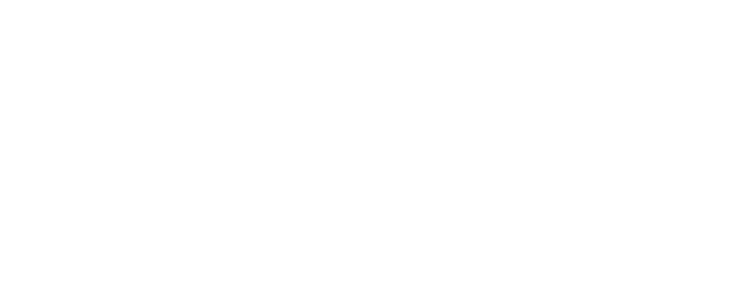
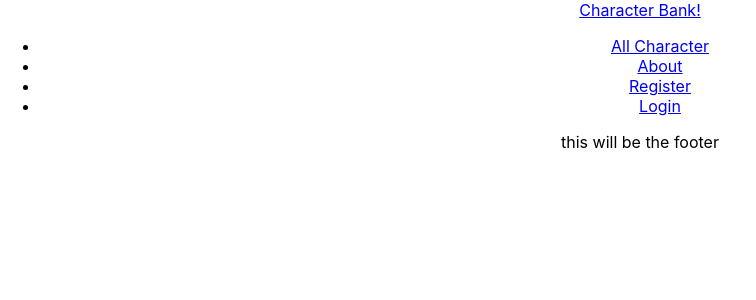
Before and after one commit to bopkid/Character-bank-client, a React (Create React App) app: page /profile/1/new in a window 1280 px wide. Shown: the top 300 px of the page, without its empty margins (0-756 px from the left). Built offline with nearby package versions, Linux system fonts and the light colour scheme.

Commit message:
added character list

```diff
--- a/src/App.js
+++ b/src/App.js
@@ -1,13 +1,31 @@
-import React from 'react';
+import React , {useState} from 'react';
 import { withRouter } from 'react-router-dom'
 import Routes from './config/routes'
+
+import Header from './pages/Header'
+import Footer  from './pages/Footer'
 
 import './App.css';
 
 function App() {
+  const [currentUser, setCurrentUser] = useState(localStorage.getItem('uid'))
+
+  const storeUser = (userId) =>{
+    setCurrentUser(userId)
+    localStorage.setItem('uid', userId)
+  }
   return (
+
     <div className="App">
-      <Routes />
+    <Header
+      currentUser = { currentUser }
+
+    />
+      <Routes
+         currentUser = { currentUser }
+         storeUser = { storeUser }
+      />
+    <Footer />
     </div>
   );
 }
--- /dev/null
+++ b/src/components/CharacterCard.js
@@ -0,0 +1,11 @@
+import React from 'react';
+
+const CharacterCard = (props) => {
+    return (
+        <div>
+        <h3> {props.Name }</h3>
+        </div>
+    );
+}
+
+export default CharacterCard;
--- a/src/config/routes.js
+++ b/src/config/routes.js
@@ -2,9 +2,11 @@
 import { Switch , Route} from 'react-router-dom'
 
 import Home from '../pages/Home'
+import CharacterList from '../pages/CharacterList'
 
 export default (props) =>(
     <Switch>
         <Route exact path ='/' component = { Home } />
+        <Route path = '/characters' component = { CharacterList} />
     </Switch>
 )
--- /dev/null
+++ b/src/models/character.js
@@ -0,0 +1,11 @@
+const url = `http://localhost:3001/api`
+
+class CharacterModel{
+    static all = () => {
+        return fetch(`${url}/characters`)
+        .then(res => res.json())
+    }
+}
+
+
+export default CharacterModel
--- /dev/null
+++ b/src/pages/CharacterList.js
@@ -0,0 +1,41 @@
+import React, { Component } from 'react';
+import CharacterModel  from '../models/character'
+
+import { Link } from 'react-router-dom'
+import CharacterCard from '../components/CharacterCard';
+
+
+
+class CharacterList extends Component {
+    state ={
+        characters: []
+    }
+
+    componentDidMount(){
+        this.fetchData()
+    }
+
+    fetchData = () =>{
+        CharacterModel.all()
+        .then(e => this.setState({characters: e.characters}))
+        .catch(err => console.log(err))
+    }
+
+    render() {
+        let characterList = this.state.characters.map((character,index) =>{
+            return (
+                <Link key = {index} to ={`/characters/${character._id}`}>
+                    <CharacterCard {...character} />
+                </Link>
+            )
+        })
+
+        return (
+            <div>
+                {this.state.characters ? characterList : 'Summoning...'}
+            </div>
+        );
+    }
+}
+
+export default CharacterList;
--- /dev/null
+++ b/src/pages/Footer.js
@@ -0,0 +1,11 @@
+import React from 'react';
+
+const Footer = () => {
+    return (
+        <div>
+            <p>this will be the footer</p>
+        </div>
+    );
+}
+
+export default Footer;
--- /dev/null
+++ b/src/pages/Header.js
@@ -0,0 +1,40 @@
+import React from 'react';
+
+import {Link} from 'react-router-dom'
+
+const Header = (props) => {
+    return (
+        <header>
+
+            <div className = 'logo'>
+                <Link to = {'/'}>Character Bank!</Link>
+            </div>
+
+            <div>
+                <ul>
+
+                    <li><Link to ={'/characters'}>All Character </Link></li>
+                    <li><Link to ={'/about'}>About</Link></li>
+
+                    {props.currentUser ?
+                    <>
+                    <li><Link to = {'/profile'}>Profile</Link></li>
+                    <li><a href = '/logout' onClick  ={props.logout}>Log out</a></li>
+                    </>
+
+                    :
+
+                    <>
+                    <li><Link to = {'/register'}>Register</Link></li>
+                    <li><Link to = {'/login'}>Login</Link></li>
+
+                    </>
+                    }
+                </ul>
+            </div>
+
+        </header>
+    );
+}
+
+export default Header;
--- a/src/pages/Home.js
+++ b/src/pages/Home.js
@@ -3,7 +3,7 @@
 const Home = () => {
     return (
         <div>
-            <h1>Character Bank</h1>
+            <h1>Welcome to Character Bank</h1>
         </div>
     );
 }
```
Also changed, not shown: src/components/Footer.js (deleted), src/components/Header.js (deleted), src/pages/Profile.js (added).
